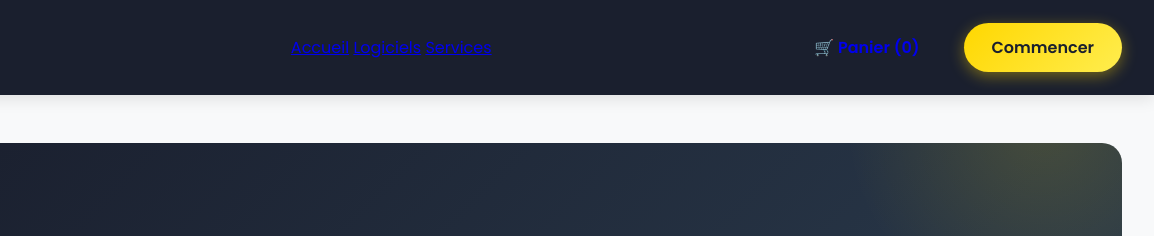
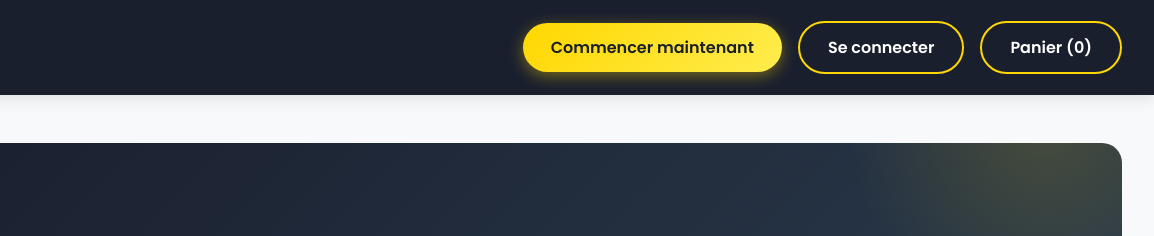
Before and after one commit to MouadDk/Collabb, a plain HTML site: page home.html in a window 1280 px wide. Shown: the top 236 px of the page, 126-1280 px from the left. Drawn offline with Linux system fonts and the light colour scheme.

Commit message:
Resolved merge conflict in home.html

```diff
--- a/home.html
+++ b/home.html
@@ -12,21 +12,14 @@
     <header>
         <nav>
             <div class="logo">
-                <a href="home.html">
+                <a href="/">
                     <img src="images/logo.png" alt="AMK IT Services" class="nav-logo">
                 </a>
             </div>
-            <div class="nav-links">
-                <a href="home.html" class="nav-link">Accueil</a>
-                <a href="software.html" class="nav-link">Logiciels</a>
-                <a href="services.html" class="nav-link">Services</a>
-            </div>
             <div class="nav-buttons">
-                <a href="cart.html" class="btn-header cart-btn">
-                    <span class="cart-icon">🛒</span>
-                    Panier (<span class="cart-count">0</span>)
-                </a>
-                <a href="sign_up.html" class="btn-header primary">Commencer</a>
+                <a href="sign_up.html" class="btn-header primary">Commencer maintenant</a>
+                <a href="Login_page.html" class="btn-header secondary">Se connecter</a>
+                <a href="cart.html" class="btn-header secondary">Panier (<span class="cart-count">0</span>)</a>
             </div>
         </nav>
     </header>
```
